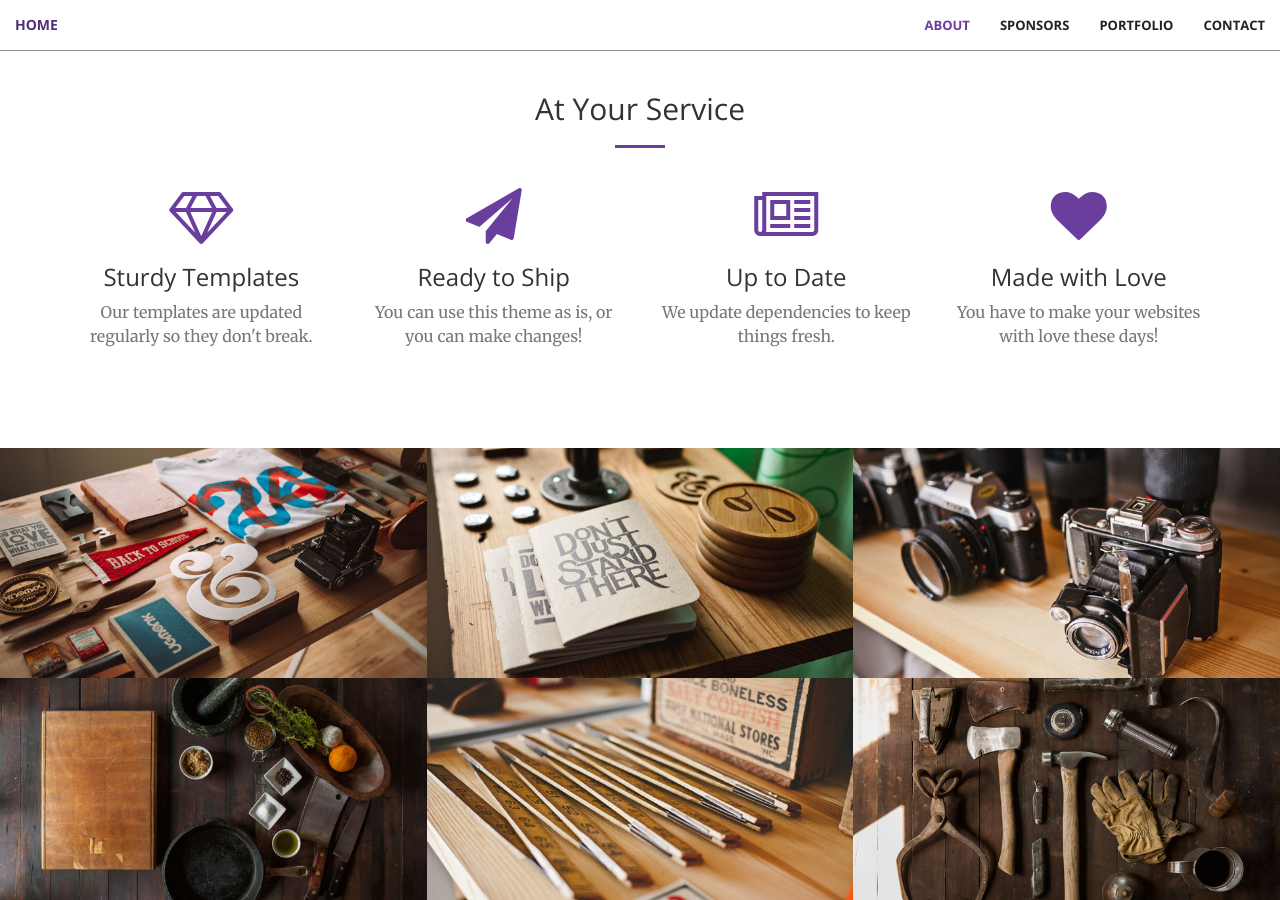
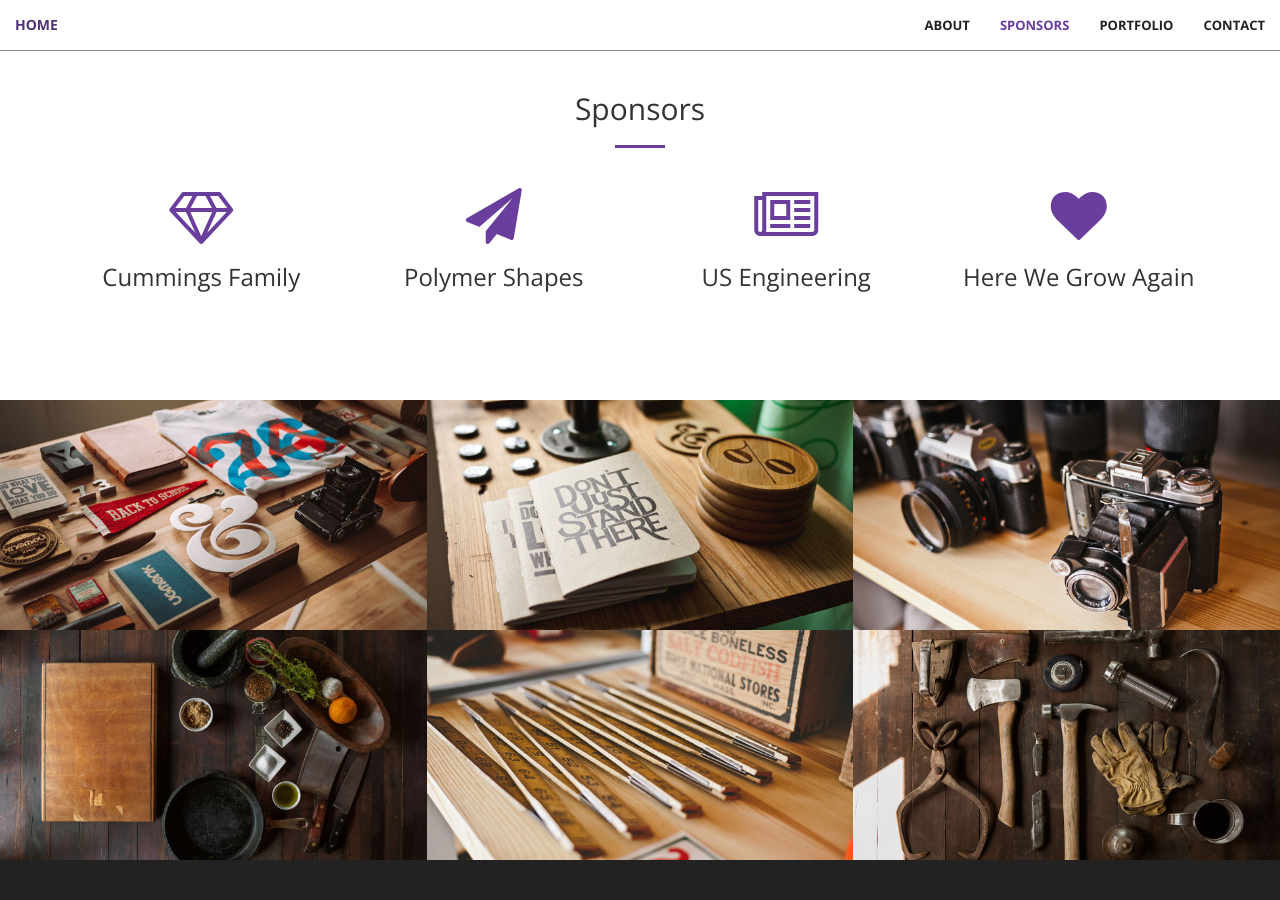
Before and after one commit to melindamongar-commits/EMP5126Website, a Jekyll site: the page built from index.html, in a window 1280 px wide and 900 px high, scrolled down 1326 px. Built offline with Jekyll 4.4.1, drawn with Linux system fonts in a browser that asks for light colours; some of the changed text lies outside the part shown.

Commit message:
update contact & sponsors

```diff
--- a/_includes/contact.html
+++ b/_includes/contact.html
@@ -4,11 +4,11 @@
             <div class="col-lg-8 col-lg-offset-2 text-center">
                 <h2 class="section-heading">Get in Touch with Us!</h2>
                 <hr class="primary">
-                <p>We would love to share about FIRST Robotics., present our robot and promote STEAM in our community!</p>
+                <p>We would love opportunities to share what FIRST Robotics means to us, present our robot and promote STEAM in our community!</p>
             </div>
         <div class="col-lg-2 col-lg-offset-2 text-center">
             <a href="https://facebook.com/{{ site.facebook_username }}">
-                <i class="fa fa-twitter fa-3x wow bounceIn" data-wow-delay=".1s"></i>
+                <i class="fa fa-facebook fa-3x wow bounceIn" data-wow-delay=".1s"></i>
                 <p>{{ site.Facebook_username }}</p>
             </a>
         </div>
--- a/_includes/header.html
+++ b/_includes/header.html
@@ -3,7 +3,7 @@
         <div class="header-content-inner">
             <hr>
             <h1>Park Hill South Robotics</h1>
-            <h1>Electromagnetic Panthers (EMP) - Team 5126</h1>
+            <h2>Electromagnetic Panthers EMP Team 5126</h2>
             <hr>
             <p>We are a high school robotics team in Missouri with a mission to expand robotics and have fun while promoting STEAM to our community</p>
             <a href="#about" class="btn btn-primary btn-xl page-scroll">Find Out More</a>
--- a/_includes/sponsors.html
+++ b/_includes/sponsors.html
@@ -1,8 +1,8 @@
-<section id="services">
+<section id="sponsors">
     <div class="container">
         <div class="row">
             <div class="col-lg-12 text-center">
-                <h2 class="section-heading">At Your Service</h2>
+                <h2 class="section-heading">Sponsors</h2>
                 <hr class="primary">
             </div>
         </div>
@@ -12,29 +12,29 @@
             <div class="col-lg-3 col-md-6 text-center">
                 <div class="service-box">
                     <i class="fa fa-4x fa-diamond wow bounceIn text-primary"></i>
-                    <h3>Sturdy Templates</h3>
-                    <p class="text-muted">Our templates are updated regularly so they don't break.</p>
+                    <h3>Cummings Family</h3>
+                    <p class="text-muted"></p>
                 </div>
             </div>
             <div class="col-lg-3 col-md-6 text-center">
                 <div class="service-box">
                     <i class="fa fa-4x fa-paper-plane wow bounceIn text-primary" data-wow-delay=".1s"></i>
-                    <h3>Ready to Ship</h3>
-                    <p class="text-muted">You can use this theme as is, or you can make changes!</p>
+                    <h3>Polymer Shapes</h3>
+                    <p class="text-muted"></p>
                 </div>
             </div>
             <div class="col-lg-3 col-md-6 text-center">
                 <div class="service-box">
                     <i class="fa fa-4x fa-newspaper-o wow bounceIn text-primary" data-wow-delay=".2s"></i>
-                    <h3>Up to Date</h3>
-                    <p class="text-muted">We update dependencies to keep things fresh.</p>
+                    <h3>US Engineering</h3>
+                    <p class="text-muted"></p>
                 </div>
             </div>
             <div class="col-lg-3 col-md-6 text-center">
                 <div class="service-box">
                     <i class="fa fa-4x fa-heart wow bounceIn text-primary" data-wow-delay=".3s"></i>
-                    <h3>Made with Love</h3>
-                    <p class="text-muted">You have to make your websites with love these days!</p>
+                    <h3>Here We Grow Again</h3>
+                    <p class="text-muted"></p>
                 </div>
             </div>
         </div>
```
